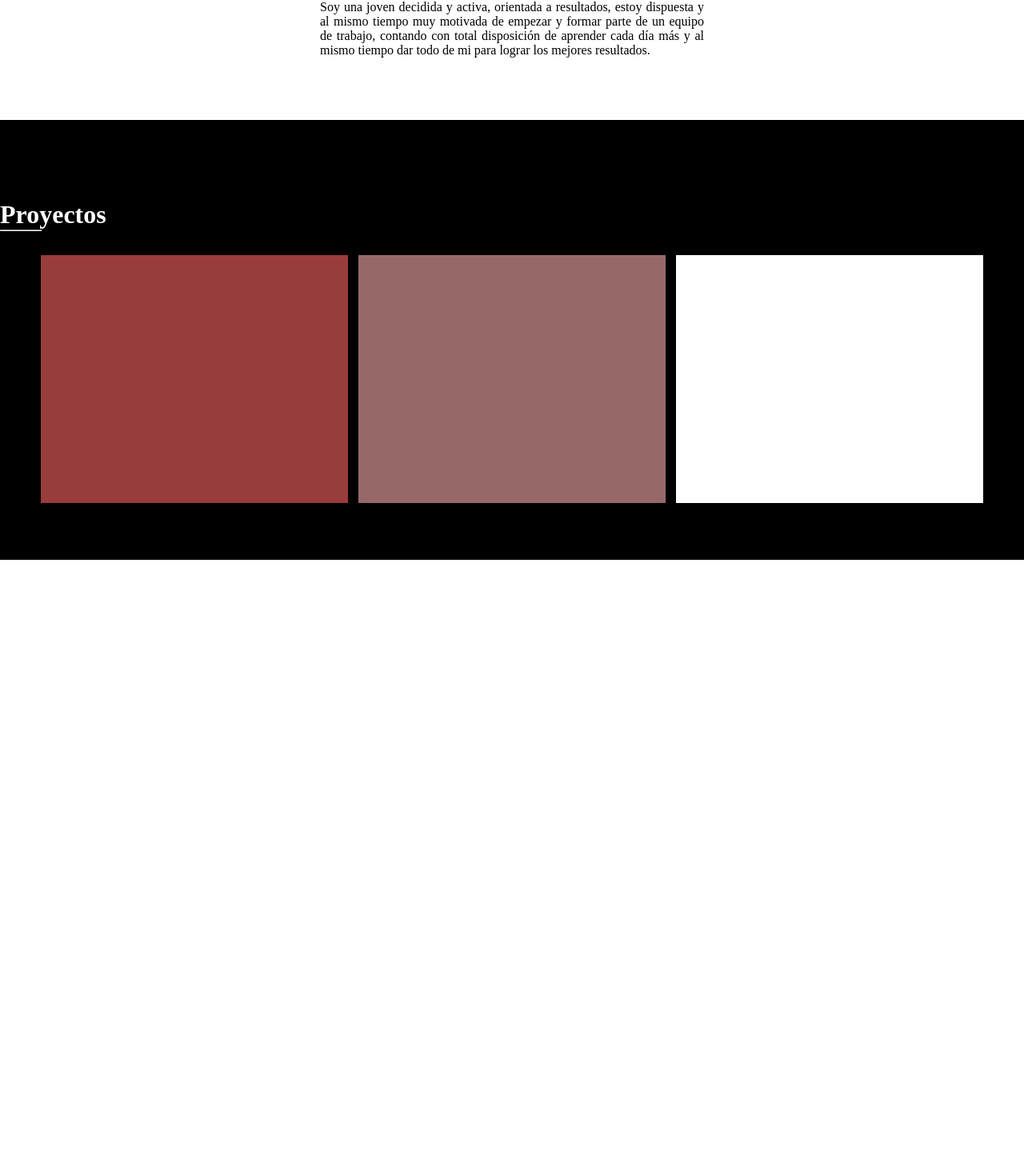
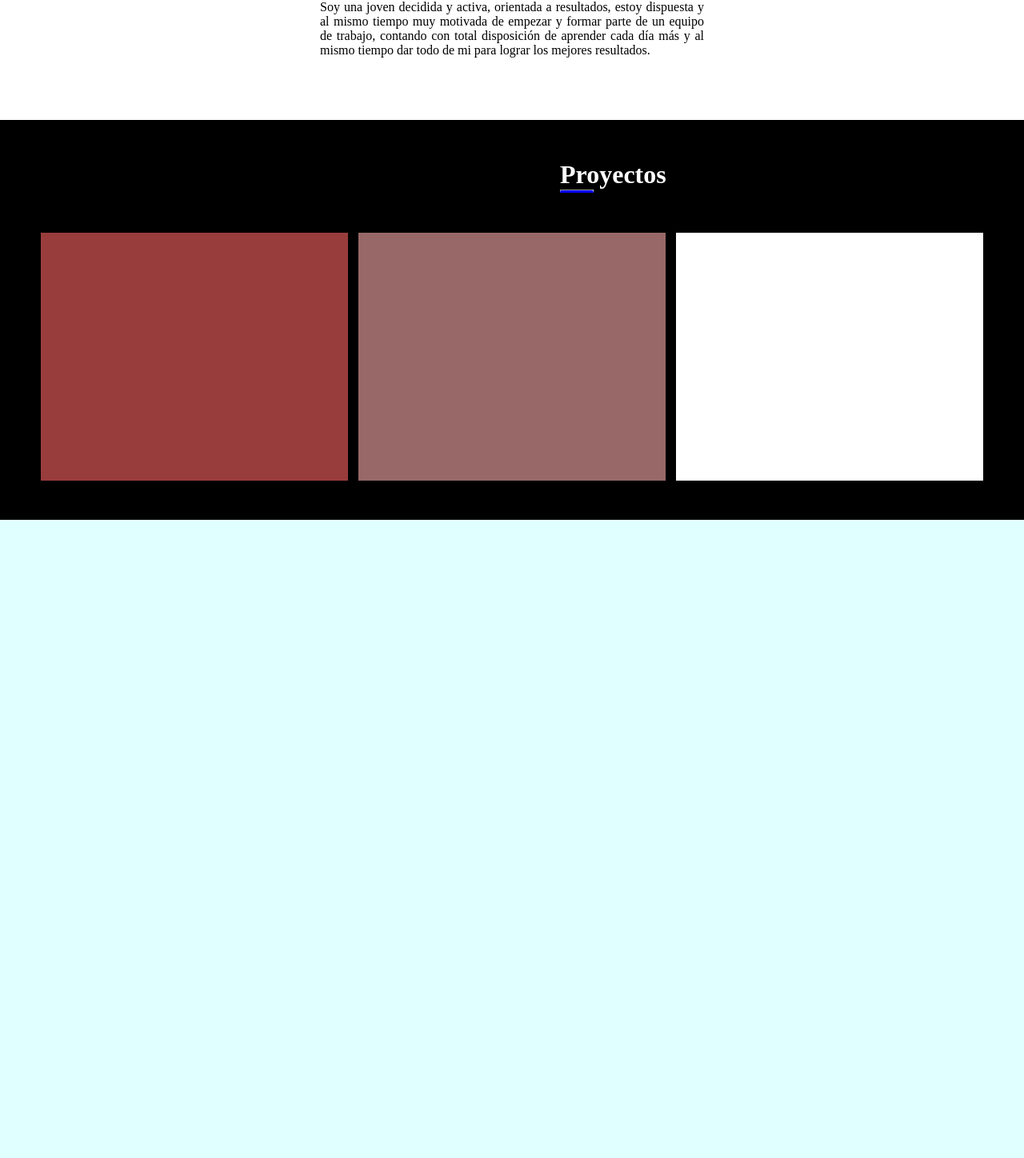
Before and after one commit to Alyhermon/Myportfolio_noficial, a Vue app in the folder portafolio/: page / in a window 1280 px wide. Shown: the part 900-2348 px from the top of the page at 80% size. Before the commit the page ends 1600 px from the top, so only its background shows below. Built offline with nearby package versions, Linux system fonts and the light colour scheme.

Commit message:
20% cargando

```diff
--- a/portafolio/index.html
+++ b/portafolio/index.html
@@ -3,7 +3,7 @@
   <head>
     <meta charset="utf-8">
     <meta name="viewport" content="width=device-width,initial-scale=1.0">
-    <title>portafolio</title>
+    <title>Home</title>
   </head>
   <body>
     <div id="app"></div>
--- a/portafolio/src/components/Home.vue
+++ b/portafolio/src/components/Home.vue
@@ -51,6 +51,21 @@
         <!--Habilidades-->
         <div class="habilidades">
 
+        </div>
+
+        <div class="contactos">
+
+            <form action="">
+                <input type="text" name="" id="" placeholder="Escriba su nombre">
+                <input type="text" name="" id="" placeholder="Escriba su correo">
+                <input type="text" name="" id="" placeholder="Escriba un mensaje">
+                <input type="submit" value="Enviar">
+            </form>
+
+        </div>
+
+        <div class="copyright">
+            <h3>2022 &COPY; Alina Marina Hermón Castro -Todos los derechos reservados</h3>
         </div>
     </div>
 
@@ -163,17 +178,22 @@
     .SobreMi{
         padding-top: 40px;
         text-align: justify;
-        padding-left: 400px;
         padding-right: 400px;
     }
 
+    .SobreMi h1{
+        margin-left: 700px;
+    }
+
     .SobreMi hr{
+        margin-left: 700px;
         background-color: blue;
         border-bottom: blue solid 3px;
         width: 30px;
     }
 
     .SobreMi p {
+        padding-left: 400px;
         padding-top: 30px;
         height: 150px;
     }
@@ -184,15 +204,20 @@
     .proyectos{
         background-color: black;
         height: 450px;
-        padding-top:100px;
+        padding-top:50px;
     }
 
     .proyectos h1{
+        margin-left: 700px;
         color: white;
     }
 
     .proyectos hr{
-        width: 50px
+        background-color: blue;
+        border-bottom: blue solid 3px;
+        margin-left: 700px;
+        width: 40px;
+        margin-bottom: 20px;
     }
 
     .proyectos > .caja1{
@@ -235,6 +260,38 @@
 
     /**Habilidades */
 
+    .habilidades{
+        background-color: lightcyan;
+        height: 800px;
+    }
+
+    /*Seccion Contactos */
+
+    .contactos{
+        background-color: rgb(15, 15, 167);
+        height: 700px;
+    }
+
+    input[type='submit']{
+        font-size: 100%;
+        width: 14.5em;
+        height: 40px;
+        border: none;
+        background-color: #BA7B7C;
+    }
+
+    /**Copyrigth */
+
+    .copyright{
+        background-color: black;
+        padding-top: 10px;
+        height: 40px;
+        text-align: center;
+        color: white;
+    }
+
+
+
 
 
 
```
